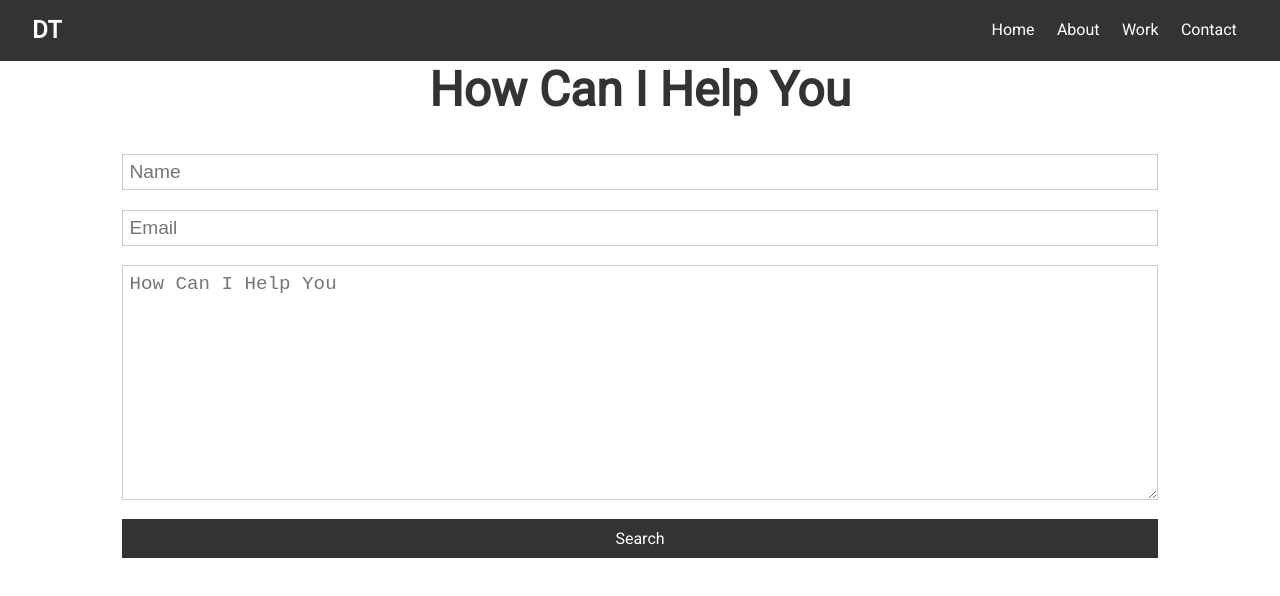
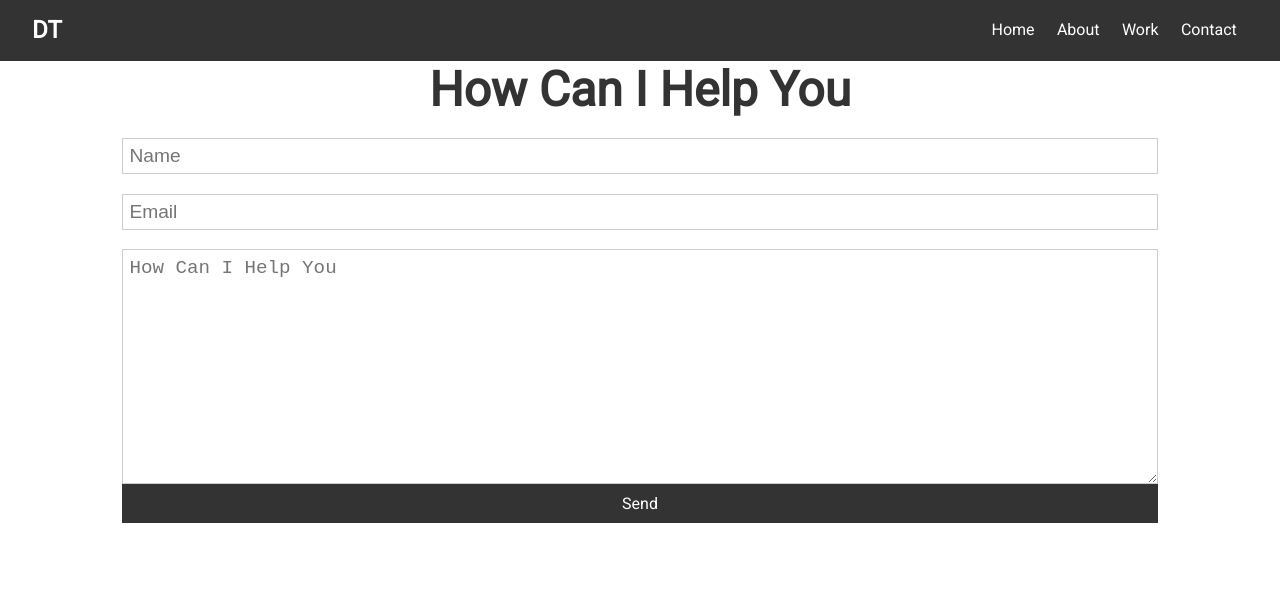
Before and after one commit to Dayshawn21/Port2-, a React (Create React App) app: page /contact in a window 1280 px wide. Shown: the top 596 px of the page. Built offline with nearby package versions, Linux system fonts and the light colour scheme.

Commit message:
5 commit

```diff
--- a/src/App.css
+++ b/src/App.css
@@ -13,7 +13,6 @@
 	box-sizing: border-box;
 	margin: 0;
 	padding: 0;
-	overflow: hidden;
 }
 
 body {
--- a/src/layout/Form.js
+++ b/src/layout/Form.js
@@ -9,9 +9,30 @@ const Form = () => {
 	return (
 		<div className="container">
 			<h1 className="large text-center"> How Can I Help You </h1>
-			<form onSubmit={handleSubmit} className="form" name="contact" method="POST" data-netlify="true">
-				<input type="text" name="name" placeholder="Name" value={values.name} onChange={handleChange} />
-				<input type="email" name="email" placeholder="Email " value={values.email} onChange={handleChange} />
+			<form
+				onSubmit={handleSubmit}
+				className="form"
+				name="contact"
+				method="POST"
+				netlify-honeypot="bot-field"
+				data-netlify="true"
+			>
+				<input
+					type="text"
+					name="name"
+					placeholder="Name"
+					value={values.name}
+					onChange={handleChange}
+					required
+				/>
+				<input
+					type="email"
+					name="email"
+					placeholder="Email "
+					value={values.email}
+					onChange={handleChange}
+					required
+				/>
 				<textarea
 					name="textarea"
 					id=""
@@ -23,7 +44,9 @@ const Form = () => {
 				<div className="field">
 					<div data-netlify-recaptacha="true" />
 				</div>
-				<input type="submit" value="Search" className="btn btn-dark btn-block" />
+				<button type="submit" value="Search" className="btn btn-dark btn-block">
+					Send
+				</button>
 			</form>
 		</div>
 	);
--- a/src/layout/Header.js
+++ b/src/layout/Header.js
@@ -7,14 +7,7 @@ const Header = () => {
 		<div className="header-home text-center header-content">
 			<h1>Dayshawn Terry</h1>
 			<h2>Frontend Developer </h2>
-			<div className="m-2">
-				<a href="/Project" className="btn btn-light">
-					View my Work
-				</a>
-				<a href={PDF} className="btn btn-light">
-					Resume
-				</a>
-			</div>
+
 			<div className="socialMedia">
 				<a href="https://github.com/Dayshawn21">
 					<i className="fab fa-github fa-7x" />
@@ -22,6 +15,9 @@ const Header = () => {
 				<a href="www.linkedin.com/in/dayshawn-terry-4167a261">
 					<i class="fab fa-linkedin fa-7x" />
 				</a>
+				<a href={PDF}>
+					<i class="far fa-file-alt fa-7x" />
+				</a>
 			</div>
 		</div>
 	);
```
